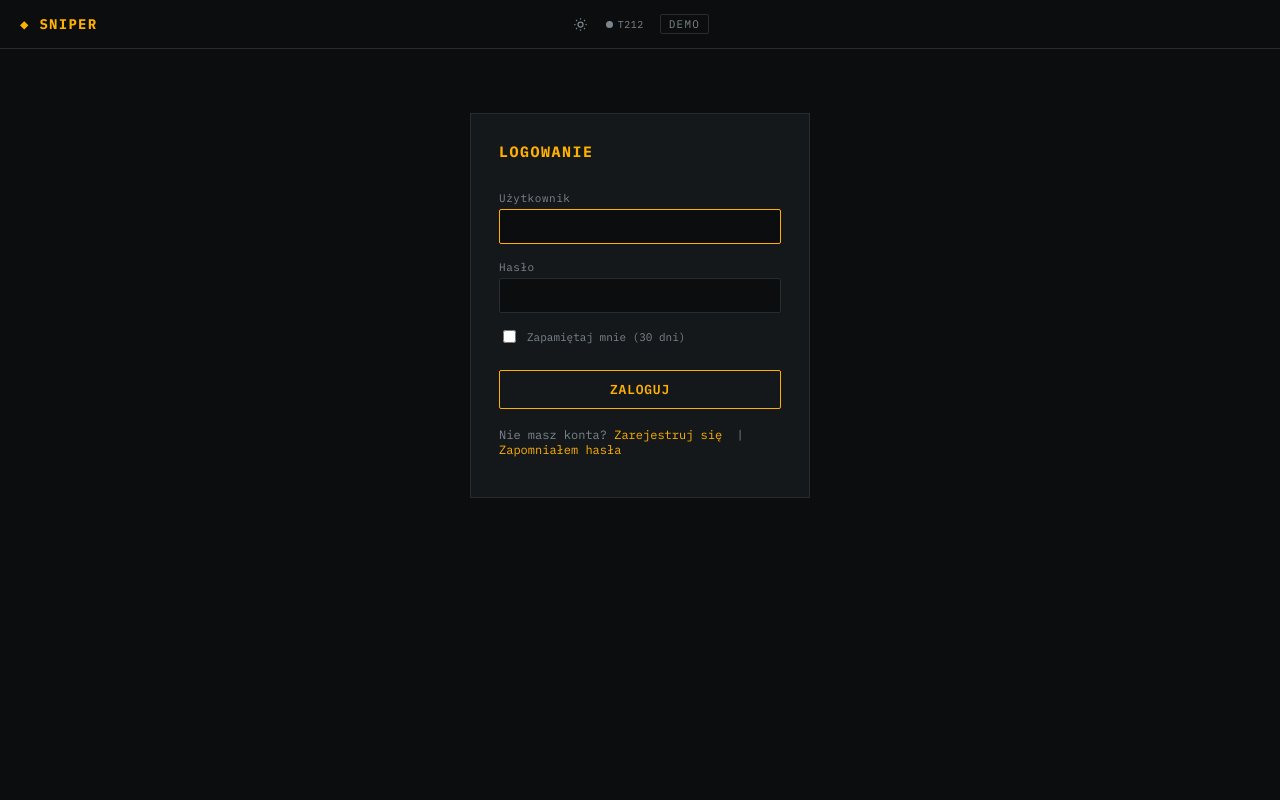
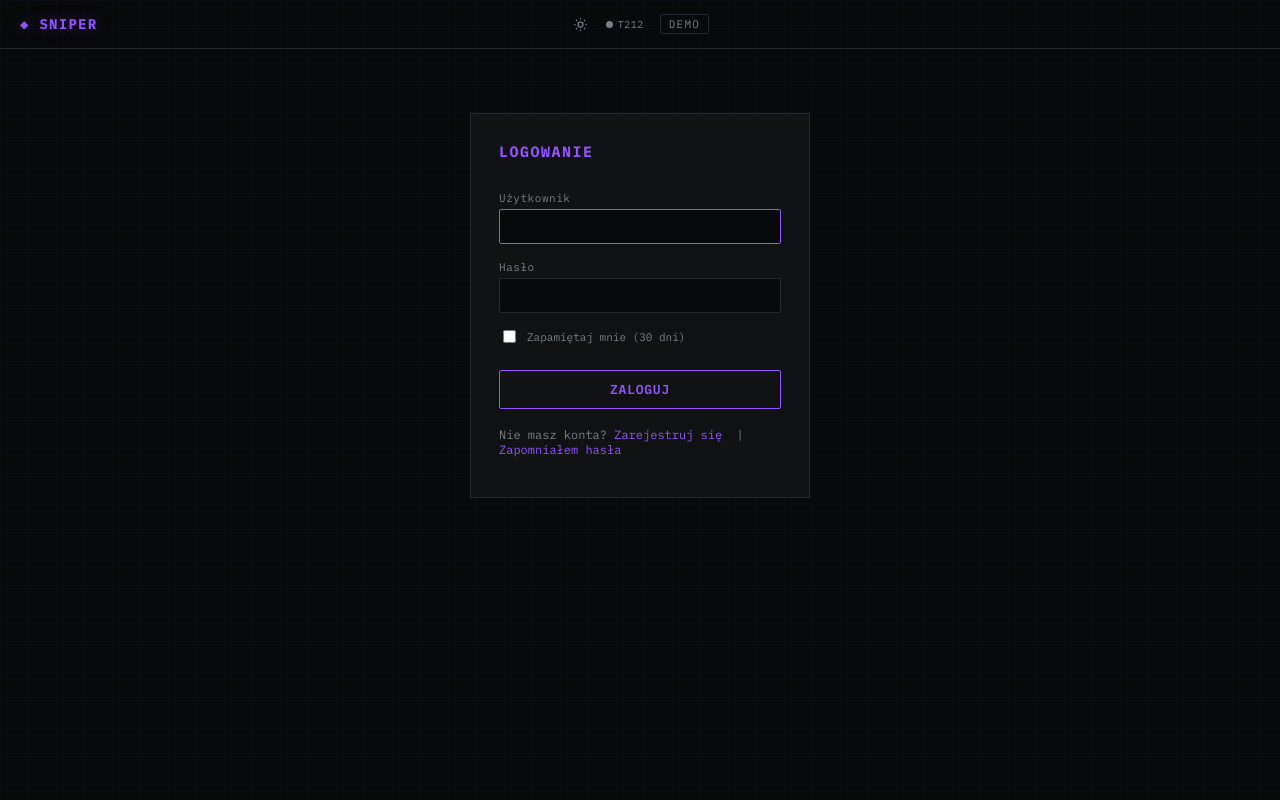
Before and after one commit to adamkrylowicz-alt/sniper, a Flask app: page /auth/login?next=/warp/history in a window 1280 px wide. Run offline with Flask 3, Linux system fonts and the light colour scheme.

Commit message:
Redesign 'Signal Room' na probe - fioletowy akcent, mocniejsze reticle na kafelkach
Wybrany wariant C z 3 propozycji (artefakt). Zmiana tylko w style.css: paleta
(--accent-amber teraz fiolet #9354FF, nazwa zmiennej historyczna), tlo/panel
ciemniejsze, .tile__corner zawsze widoczne (nie tylko hover) z poswiata na
hover, subtelna siatka w tle body (tylko dark mode), poswiata na topbar mark.
Motyw jasny dostal tylko odpowiednik akcentu, reszta bez zmian. Na probe -
do potwierdzenia przez Adama.

```diff
--- a/t212-panel/app/static/css/style.css
+++ b/t212-panel/app/static/css/style.css
@@ -1,13 +1,14 @@
 /*
-Token system:
-  bg            #0B0D0F  - tło główne, prawie czarne
-  panel         #14181B  - tło kafelka
-  hairline      #262C30  - cienkie linie/obramowania
-  text-bright   #EDEFF0  - główny tekst (tickery, liczby)
-  text-muted    #7C868C  - etykiety, drugorzędne info
-  accent-amber  #FFB000  - akcent interaktywny (focus, cooldown, mark)
-  buy-green     #33C17B
-  sell-red      #E5484D
+Token system ("Signal Room" - wybrany 17.07.2026, tymczasowo do potwierdzenia):
+  bg            #08090A  - tło główne, prawie czarne
+  panel         #101214  - tło kafelka
+  hairline      #24262B  - cienkie linie/obramowania
+  text-bright   #ECEEF0  - główny tekst (tickery, liczby)
+  text-muted    #7A7F87  - etykiety, drugorzędne info
+  accent-amber  #9354FF  - fioletowy sygnał celownika (nazwa zmiennej zostaje
+                            z poprzedniej wersji - viz. Sniper/HUD, nie amber)
+  buy-green     #2FD98A
+  sell-red      #FF5C5C
 
 Typografia: IBM Plex Mono wszędzie - to nie jest estetyczny wybór na wyrost,
 tickery/ceny/ilości w prawdziwych terminalach handlowych ZAWSZE są w foncie
@@ -17,14 +18,14 @@
 @import url('https://fonts.googleapis.com/css2?family=IBM+Plex+Mono:wght@400;500;600;700&display=swap');
 
 :root {
-    --bg: #0B0D0F;
-    --panel: #14181B;
-    --hairline: #262C30;
-    --text-bright: #EDEFF0;
-    --text-muted: #7C868C;
-    --accent-amber: #FFB000;
-    --buy-green: #33C17B;
-    --sell-red: #E5484D;
+    --bg: #08090A;
+    --panel: #101214;
+    --hairline: #24262B;
+    --text-bright: #ECEEF0;
+    --text-muted: #7A7F87;
+    --accent-amber: #9354FF;
+    --buy-green: #2FD98A;
+    --sell-red: #FF5C5C;
 }
 
 /* Motyw jasny - nadpisuje te same zmienne na <html data-theme="light">.
@@ -36,7 +37,7 @@
     --hairline: #DDE1E4;
     --text-bright: #14181B;
     --text-muted: #6B7280;
-    --accent-amber: #B45309;
+    --accent-amber: #6D28D9;
     --buy-green: #15803D;
     --sell-red: #DC2626;
 }
@@ -50,6 +51,25 @@
     color: var(--text-bright);
     font-family: 'IBM Plex Mono', monospace;
     min-height: 100vh;
+}
+
+/* Subtelny tor siatki w tle - ambient "control room", tylko w dark mode
+   (na jasnym tle wygladalby jak brud/artefakt, nie efekt). */
+body {
+    background-image:
+        linear-gradient(rgba(147, 84, 255, 0.035) 1px, transparent 1px),
+        linear-gradient(90deg, rgba(147, 84, 255, 0.035) 1px, transparent 1px);
+    background-size: 28px 28px;
+}
+html[data-theme="light"] body {
+    background-image: none;
+}
+
+.topbar__mark {
+    text-shadow: 0 0 16px rgba(147, 84, 255, 0.45);
+}
+html[data-theme="light"] .topbar__mark {
+    text-shadow: none;
 }
 
 .topbar {
@@ -362,9 +382,9 @@
     position: absolute;
     width: 10px;
     height: 10px;
-    border: 1px solid var(--hairline);
-    opacity: 0.6;
-    transition: border-color 0.15s ease, opacity 0.15s ease;
+    border: 1.5px solid var(--accent-amber);
+    opacity: 0.45;
+    transition: border-color 0.15s ease, opacity 0.15s ease, filter 0.15s ease;
 }
 .tile__corner--tl { top: 4px; left: 4px; border-right: none; border-bottom: none; }
 .tile__corner--tr { top: 4px; right: 4px; border-left: none; border-bottom: none; }
@@ -372,8 +392,8 @@
 .tile__corner--br { bottom: 4px; right: 4px; border-left: none; border-top: none; }
 
 .tile:hover .tile__corner {
-    border-color: var(--accent-amber);
     opacity: 1;
+    filter: drop-shadow(0 0 3px var(--accent-amber));
 }
 
 .tile__header {
```
Also changed, not shown: CLAUDE.md (+1 -0 lines).
